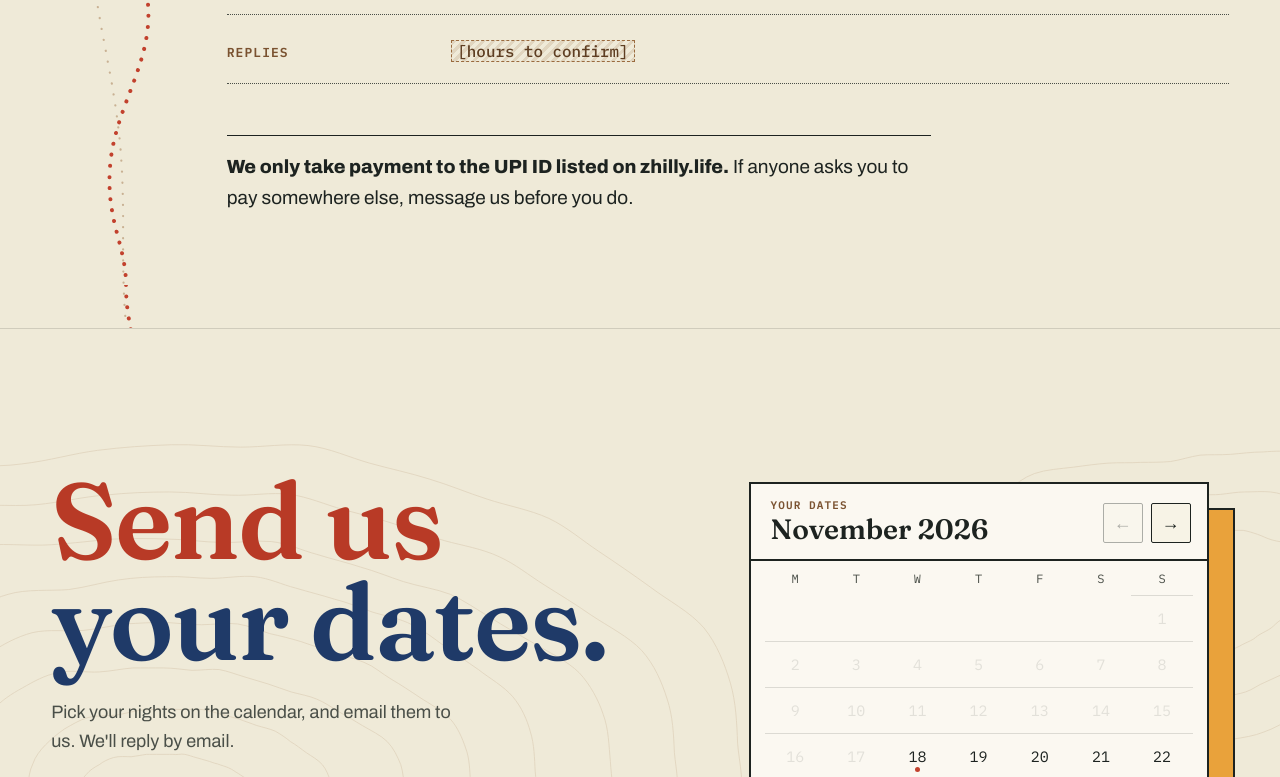
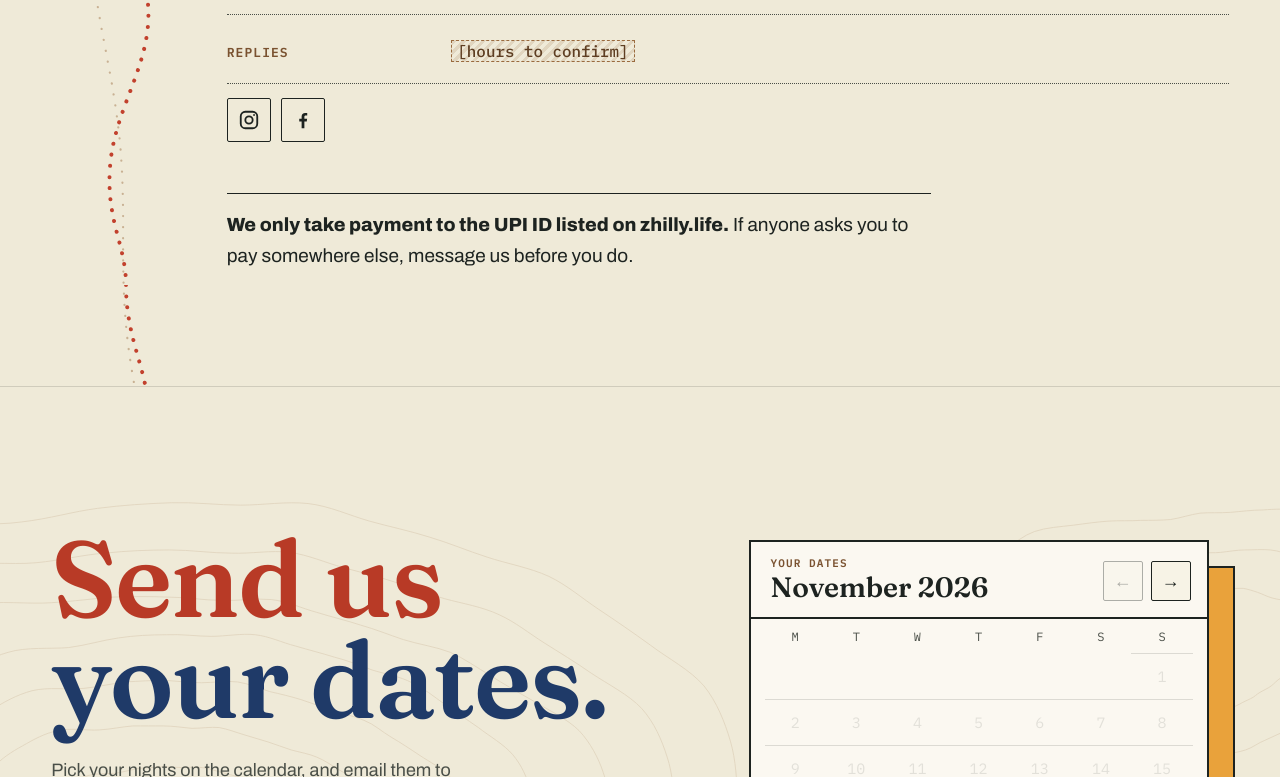
Before and after one commit to I-am-sayantan/Zhilly, a Next.js app: page /find-us in a window 1280 px wide. Shown: the part 5123-5900 px from the top of the page. Built offline with nearby package versions, Linux system fonts and the light colour scheme; no server answers.

Commit message:
Add Instagram and Facebook icon buttons to the footer and Find us
Inline SVG, 44px tap targets, aria-labels, open in a new tab.

Co-Authored-By: Claude Opus 5.5 <noreply@anthropic.com>
Claude-Session: https://claude.ai/code/session_015WDVMp3fdQAA1FTB9WyeCC

```diff
--- a/src/app/find-us/page.tsx
+++ b/src/app/find-us/page.tsx
@@ -2,6 +2,7 @@ import type { Metadata } from "next";
 import Link from "next/link";
 import CloseBand from "@/components/CloseBand";
 import PageShell from "@/components/PageShell";
+import SocialLinks from "@/components/SocialLinks";
 import { mail, site } from "@/lib/site";
 import "./page.css";
 
@@ -475,6 +476,7 @@ export default function FindUsPage() {
                 <div><dt>Replies</dt><dd><span className="ph">[hours to confirm]</span></dd></div>
               </dl>
             </div>
+            <SocialLinks />
             <p className="upi">
               <strong>We only take payment to the UPI ID listed on zhilly.life.</strong>
               {" "}If anyone asks you to pay somewhere else, message us before you do.
--- a/src/app/globals.css
+++ b/src/app/globals.css
@@ -348,6 +348,11 @@ footer h3{font-family:var(--mono);font-size:12px;letter-spacing:.1em;text-transf
 footer p{margin:0 0 6px}
 footer ul{list-style:none;margin:0;padding:0}
 footer a{display:inline-block;padding:6px 0}
+.social{display:flex;gap:10px;list-style:none;margin:14px 0 0;padding:0}
+.social a{display:inline-flex;align-items:center;justify-content:center;width:44px;height:44px;padding:0;border:1.5px solid currentColor;border-radius:2px;color:inherit;transition:background-color .15s,color .15s}
+.social a:hover{background:currentColor}
+.social a:hover svg{color:var(--paper)}
+footer .social a:hover svg{color:var(--ink)}
 footer .legal{display:flex;flex-wrap:wrap;justify-content:space-between;gap:10px;padding-top:18px;padding-bottom:26px;border-top:1px dotted rgba(239,234,216,.4);font-family:var(--mono);font-size:13px}
 
 @media (prefers-reduced-motion:reduce){*{animation:none!important;transition:none!important}}
--- a/src/components/SiteFooter.tsx
+++ b/src/components/SiteFooter.tsx
@@ -1,6 +1,7 @@
 import Link from "next/link";
 import { site } from "@/lib/site";
 import Pending from "./Pending";
+import SocialLinks from "./SocialLinks";
 
 export default function SiteFooter() {
   return (
@@ -9,6 +10,7 @@ export default function SiteFooter() {
         <div>
           <p className="fm">Zhilly</p>
           <p>A small social hostel and café in Kalimpong, West Bengal.</p>
+          <SocialLinks />
         </div>
         <div>
           <h3>Contact</h3>
--- /dev/null
+++ b/src/components/SocialLinks.tsx
@@ -0,0 +1,25 @@
+import { site } from "@/lib/site";
+
+/** Instagram and Facebook icon buttons (44px tap targets), used in the footer and on Find us. */
+export default function SocialLinks() {
+  return (
+    <ul className="social">
+      <li>
+        <a href={site.instagramUrl} target="_blank" rel="noopener" aria-label="Zhilly on Instagram">
+          <svg viewBox="0 0 24 24" width="22" height="22" aria-hidden="true" focusable="false" fill="none" stroke="currentColor" strokeWidth="2">
+            <rect x="3" y="3" width="18" height="18" rx="5" />
+            <circle cx="12" cy="12" r="4" />
+            <circle cx="17.5" cy="6.5" r="1" fill="currentColor" stroke="none" />
+          </svg>
+        </a>
+      </li>
+      <li>
+        <a href={site.facebookUrl} target="_blank" rel="noopener" aria-label="Zhilly on Facebook">
+          <svg viewBox="0 0 24 24" width="22" height="22" aria-hidden="true" focusable="false" fill="currentColor">
+            <path d="M13.5 21v-7.5h2.6l.4-3h-3V8.6c0-.9.3-1.5 1.5-1.5h1.6V4.4c-.3 0-1.2-.1-2.3-.1-2.3 0-3.8 1.4-3.8 3.9v2.3H7.9v3h2.6V21h3Z" />
+          </svg>
+        </a>
+      </li>
+    </ul>
+  );
+}
```
Also changed, not shown: 56 other files (tests, documents, lock files or other folders).
